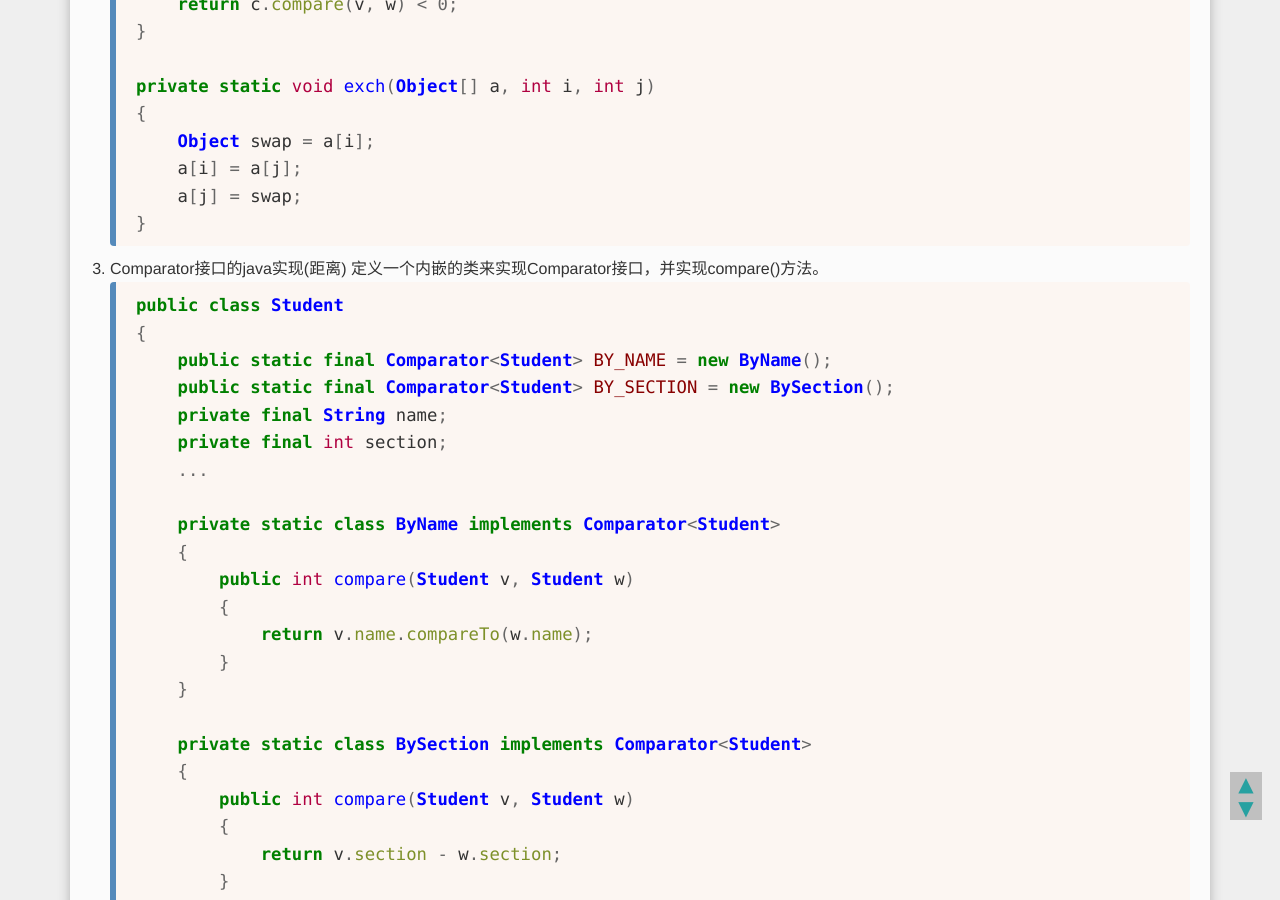
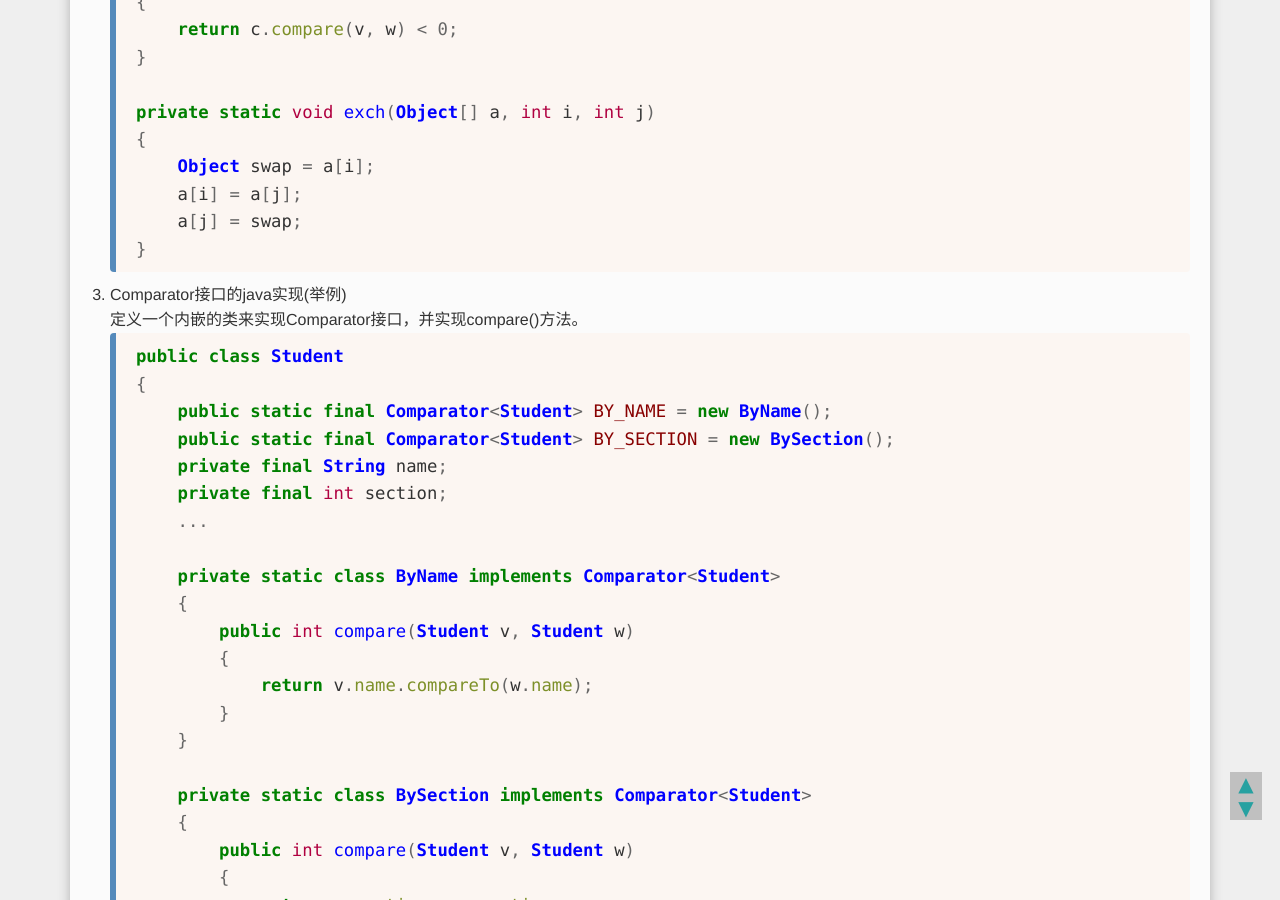
Before and after one commit to YurieSun/YurieSun.github.io, a Jekyll site: the page built from _posts/2019-04-17-learning-algorithm-mergesort.md, in a window 1280 px wide and 900 px high, scrolled down 5491 px. Built offline with Jekyll 4.4.1, drawn with Linux system fonts in a browser that asks for light colours; formulas are drawn with MathJax 3; some of the changed text lies outside the part shown.

Commit message:
revise some writing problem

````diff
--- a/_posts/2019-04-17-learning-algorithm-mergesort.md
+++ b/_posts/2019-04-17-learning-algorithm-mergesort.md
@@ -74,12 +74,12 @@ tag: [algorithm]
     * 对于有$N$个元素的数组，mergesort最多有$N\lg N$次比较和$6N\lg N$次数组访问。
     * 比较次数$C(N)$和数组访问次数$A(N)$分别满足：
     $\begin{cases}
-    C(N)\le C([\frac{N}{2}])+C([\frac{N}{2}])+N & N>1 \\
-    C(N)=0 & N=1
+        C(N)\le C([\frac{N}{2}])+C([\frac{N}{2}])+N & N>1 \\
+        C(N)=0 & N=1
     \end{cases}$
     $\begin{cases}
-    A(N)\le A([\frac{N}{2}])+A([\frac{N}{2}])+6N &N>1 \\
-    A(N)=0 & N=1
+        A(N)\le A([\frac{N}{2}])+A([\frac{N}{2}])+6N &N>1 \\
+        A(N)=0 & N=1
     \end{cases}$
 7. 内存分析
     * mergesort所使用额外的空间与$N$成正比，因为在最后一次归并时，所用到的辅助数组aux[]的长度为$N$。
@@ -216,7 +216,7 @@ tag: [algorithm]
         a[j] = swap;
     }
     ```
-3. Comparator接口的java实现(距离)
+3. Comparator接口的java实现(举例)
     定义一个内嵌的类来实现Comparator接口，并实现compare()方法。
     ```java
     public class Student
````
